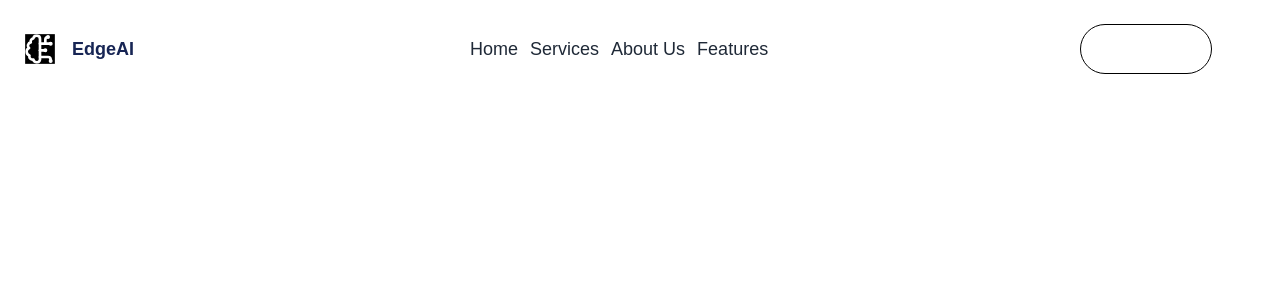
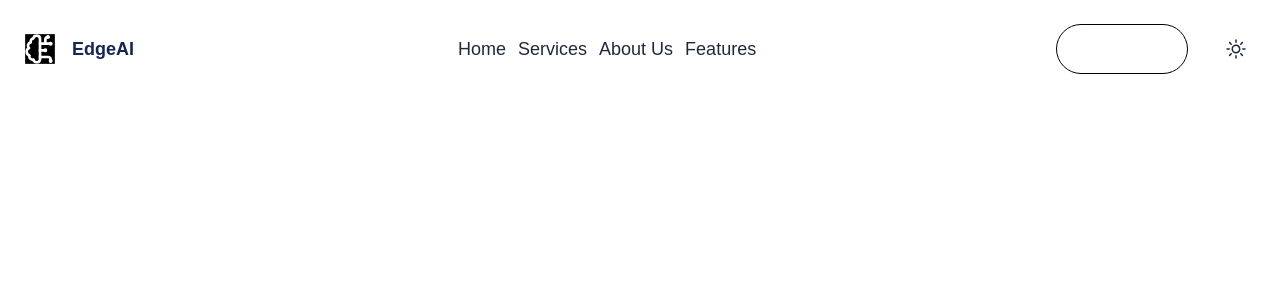
Before and after one commit to jiji1596/modern-landing-page, a React (Vite) app: page / in a window 1280 px wide. Shown: the top 300 px of the page. Built offline with nearby package versions, Linux system fonts and the light colour scheme.

Commit message:
dark and light mode done

```diff
--- a/index.html
+++ b/index.html
@@ -6,7 +6,7 @@
     <meta name="viewport" content="width=device-width, initial-scale=1.0" />
     <title>Landing Page</title>
   </head>
-  <body>
+  <body class="overflow-hidden overflow-y-auto bg-body">
     <div id="root"></div>
     <script type="module" src="/src/main.jsx"></script>
   </body>
--- a/src/components/elements/Navbar.jsx
+++ b/src/components/elements/Navbar.jsx
@@ -1,17 +1,19 @@
-import { Container } from "../shared/Container"
+import { Container } from "../shared/Container";
 import { NavItem } from "../shared/NavItem";
 import { BtnLink } from "../shared/BtnLink";
+import { useThemeStore } from "../../store/ThemeStore"
 import logo from "../../assets/icon.svg";
 
 const navItems = [
-  {href: "#", text: "Home"},
-  {href: "#services", text: "Services"},
-  {href: "#about-us", text: "About Us"},
-  {href: "#features", text: "Features"}
-]
-
+  { href: "#", text: "Home" },
+  { href: "#services", text: "Services" },
+  { href: "#about-us", text: "About Us" },
+  { href: "#features", text: "Features" },
+];
 
 export const Navbar = () => {
+  const {theme, toggleTheme} = useThemeStore()
+
   return (
     <header className="absolute inset-x-0 top-0 z-50 py-6">
       <Container>
@@ -28,7 +30,7 @@
           <div className="flex flex-col lg:flex-row w-full lg:justify-between lg:items-center absolute top-full left-0 lg:static lg:top-0 bg-body lg:bg-transparent border-x border-x-box-border lg:border-x-0 lg:h-auto h-0 overflow-hidden">
             <ul className="border-t border-box-border lg:border-t-0 px-6 lg:px-0 pt-6 lg:pt-0 flex flex-col lg:flex-row gap-y-4 gap-x-3 text-lg text-heading-2 w-full lg:justify-center lg:items-center">
               {navItems.map((item, key) => {
-                return <NavItem href={item.href} text={item.text} key={key} />
+                return <NavItem href={item.href} text={item.text} key={key} />;
               })}
             </ul>
             <div className="lg:min-w-max flex items-center sm:w-max w-full pb-6 lg:pb-0 border-b border-box-border lg:border-0 px-6 lg:px-0">
@@ -36,11 +38,42 @@
             </div>
           </div>
           <div className="min-w-max flex items-center gap-x-3">
-            <button className="outline-hidden flex relative text-heading-2 rounded-full p-2 lg:p-3 border-box-border cursor-pointer" ></button>
-
+            <button onClick={toggleTheme} className="outline-hidden flex relative text-heading-2 rounded-full p-2 lg:p-3 border-box-border cursor-pointer">
+              {theme === "dark" ? (
+                <svg
+                  xmlns="http://www.w3.org/2000/svg"
+                  fill="none"
+                  viewBox="0 0 24 24"
+                  strokeWidth="1.5"
+                  stroke="currentColor"
+                  className="w-6 h-6"
+                >
+                  <path
+                    strokeLinecap="round"
+                    strokeLinejoin="round"
+                    d="M21.752 15.002A9.718 9.718 0 0118 15.75c-5.385 0-9.75-4.365-9.75-9.75 0-1.33.266-2.597.748-3.752A9.753 9.753 0 003 11.25C3 16.635 7.365 21 12.75 21a9.753 9.753 0 009.002-5.998z"
+                  />
+                </svg>
+              ) : (
+                <svg
+                  xmlns="http://www.w3.org/2000/svg"
+                  fill="none"
+                  viewBox="0 0 24 24"
+                  strokeWidth="1.5"
+                  stroke="currentColor"
+                  className="w-6 h-6"
+                >
+                  <path
+                    strokeLinecap="round"
+                    strokeLinejoin="round"
+                    d="M12 3v2.25m6.364.386l-1.591 1.591M21 12h-2.25m-.386 6.364l-1.591-1.591M12 18.75V21m-4.773-4.227l-1.591 1.591M5.25 12H3m4.227-4.773L5.636 5.636M15.75 12a3.75 3.75 0 11-7.5 0 3.75 3.75 0 017.5 0z"
+                  />
+                </svg>
+              )}
+            </button>
           </div>
         </nav>
       </Container>
     </header>
   );
-}
+};
--- a/src/index.css
+++ b/src/index.css
@@ -12,7 +12,7 @@
 }
 
 
-html.drak {
+html.dark {
   --color-bg: 3 7 18;
   --color-box: 17 24 39;
   --box-border: 243 244 245 / 0.1;
--- /dev/null
+++ b/src/store/ThemeStore.jsx
@@ -0,0 +1,34 @@
+import { create } from "zustand";
+import { persist } from "zustand/middleware";
+
+export const useThemeStore = create(
+  persist(
+    (set, get) => ({
+      theme:
+        typeof window !== "undefined" &&
+        window.matchMedia("(prefers-color-scheme: dark)").matches
+          ? "dark"
+          : "light",
+
+      toggleTheme: () => {
+        const newTheme = get().theme === "light" ? "dark" : "light";
+
+        if (typeof document !== "undefined") {
+          document.documentElement.classList.toggle("dark", newTheme === "dark");
+        }
+
+        set({ theme: newTheme });
+      },
+    }),
+    {
+      name: "theme",
+      onRehydrateStorage: () => (state) => {
+        if (state?.theme === "dark") {
+          document.documentElement.classList.add("dark");
+        } else {
+          document.documentElement.classList.remove("dark");
+        }
+      },
+    }
+  )
+);
```
